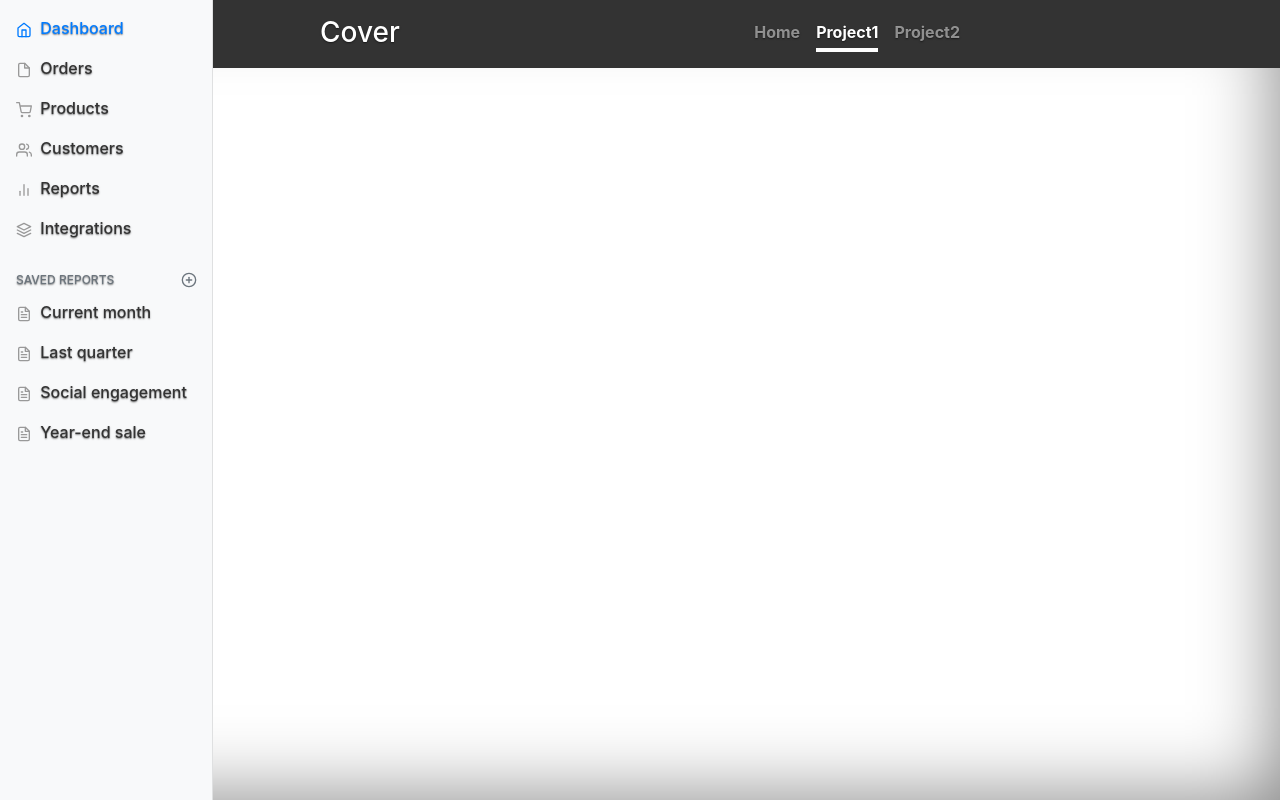
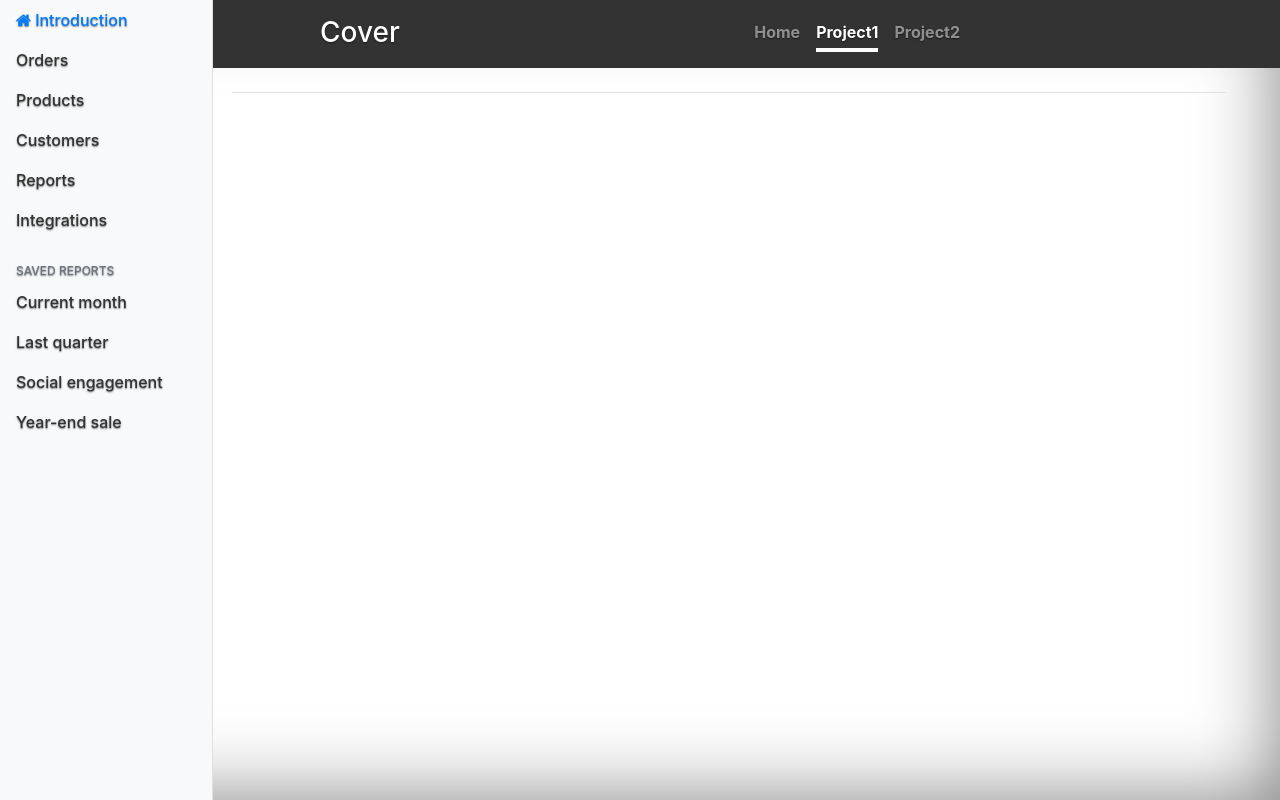
Before and after one commit to FFananan/BigDataProject, a Vue app: page /#/pro1 in a window 1280 px wide. Built offline with nearby package versions, Linux system fonts and the light colour scheme.

Commit message:
导航栏实现

```diff
--- a/package.json
+++ b/package.json
@@ -11,17 +11,17 @@
     "bootstrap": "^4.3.1",
     "bootstrap-vue": "^2.1.0",
     "core-js": "^3.3.2",
-    "feather-icons": "^4.24.1",
     "fibers": "^4.0.2",
+    "font-awesome": "^4.7.0",
     "jquery": "^3.4.1",
     "node-sass": "^4.13.0",
     "popper.js": "^1.16.0",
     "vue": "^2.6.10",
-    "vue-feather-icons": "^5.0.0",
     "vue-router": "^3.1.3",
     "vuex": "^3.0.1"
   },
   "devDependencies": {
+    "@fortawesome/fontawesome-free": "^5.11.2",
     "@vue/cli-plugin-babel": "^4.0.0",
     "@vue/cli-service": "^4.0.0",
     "sass": "^1.19.0",
--- a/src/App.vue
+++ b/src/App.vue
@@ -8,9 +8,7 @@
 </template>
 
 <script>
-// 使用feather-icons，要在app.js中导入，然后再在mounted调用一个replace的函数
 import headerNav from "./components/HeaderNav/headerNav";
-import feather from 'feather-icons';
 export default {
   name: "App",
   data() {
@@ -20,7 +18,7 @@ export default {
     headerNav
   },
   mounted() {
-    feather.replace();
+
   },
 };
 </script>
--- /dev/null
+++ b/src/components/Introduction/intro.vue
@@ -0,0 +1,17 @@
+<!--  -->
+<template>
+  <div>
+    <h1>这是简介页面</h1>
+  </div>
+</template>
+
+<script>
+export default {
+  data() {
+    return {};
+  },
+
+  methods: {}
+};
+</script>
+<style lang="scss" scoped></style>
--- a/src/components/SideNav/sideNav.css
+++ b/src/components/SideNav/sideNav.css
@@ -25,8 +25,8 @@ body {
   .sidebar-sticky {
     position: relative;
     top: 0;
-    height: calc(100vh - 48px);
-    padding-top: .5rem;
+    height: calc(100vh - 68px);
+    /* padding-top: .5rem; */
     overflow-x: hidden;
     overflow-y: auto; /* Scrollable contents if viewport is shorter than content. */
   }
--- a/src/components/SideNav/sideNav.vue
+++ b/src/components/SideNav/sideNav.vue
@@ -1,14 +1,16 @@
 <!--  -->
 <template>
-  <div class="row">
   <nav class="col-md-2 d-none d-md-block bg-light sidebar">
     <div class="sidebar-sticky">
       <ul class="nav flex-column">
         <li class="nav-item">
-            <a class="nav-link active" href="#">
-              <span data-feather="home"></span>
-              Dashboard <span class="sr-only">(current)</span>
-            </a>
+          <router-link
+            class="nav-link active"
+            :to="path + '/intro'"
+          >
+            <span class="fa fa-home"></span>
+            Introduction <span class="sr-only">(current)</span>
+          </router-link>
         </li>
         <li class="nav-item">
           <a class="nav-link" href="#">
@@ -82,7 +84,6 @@
       </ul>
     </div>
   </nav>
-  </div>
 </template>
 
 <script>
@@ -91,9 +92,13 @@ export default {
     return {};
   },
 
-  methods: {}
+  methods: {},
+  // 获取到从父组件传递过来的根路径
+  props: {
+    path: String,
+  }
 };
 </script>
 <style lang="scss" scoped>
-@import './sideNav.css';
+@import "./sideNav.css";
 </style>
--- a/src/main.js
+++ b/src/main.js
@@ -2,7 +2,6 @@ import Vue from 'vue'
 import App from './App.vue'
 import router from './router'
 import store from './store'
-// import feather from 'vue-feather-icons'
 
 import $ from 'jquery'
 import BootstrapVue from 'bootstrap-vue'
@@ -10,12 +9,10 @@ import BootstrapVue from 'bootstrap-vue'
 import 'bootstrap/dist/css/bootstrap.css'
 import 'bootstrap/dist/js/bootstrap.bundle.js'
 import 'bootstrap/dist/js/bootstrap.js'
+import 'font-awesome/css/font-awesome.css'
 
 Vue.use(BootstrapVue)
-// Vue.use(feather)
 Vue.config.productionTip = false
-
-// feather.icons.home
 
 new Vue({
   router,
--- a/src/views/Home.vue
+++ b/src/views/Home.vue
@@ -1,31 +1,33 @@
 <!--  -->
 <template>
   <div class="home">
+    <div class="content">
       <h1>WELCOME TO THE PROJECT!</h1>
-      <h2>YOU HAVE TWO PROJECTS TO FINISH</h2>
+      <h6>YOU HAVE TWO PROJECTS TO FINISH</h6>
+      <h6>created by xxxx</h6>
+    </div>
   </div>
 </template>
 
 <script>
 export default {
-  name: '',
-  data () {
-    return {
-    };
+  name: "",
+  data() {
+    return {};
   },
 
   methods: {}
-}
-
+};
 </script>
-<style lang='scss' scoped>
-.home{
+<style lang="scss" scoped>
+.home {
   background-color: #333;
   height: 100%;
   color: white;
   text-align: center;
   flex-direction: column;
   display: flex;
-  justify-content: space-evenly;
+  justify-content: space-around;
+  position: fixed;
 }
 </style>
--- a/src/views/Pro1.vue
+++ b/src/views/Pro1.vue
@@ -1,23 +1,30 @@
 <!--  -->
 <template>
   <div class="container-fluid">
-    <!-- <h1>这是项目1的界面</h1> -->
-    <sideNav />
+    <div class="row">
+      <!-- <h1>这是项目1的界面</h1> -->
+      <sideNav :path="'/pro1'"/>
+      <main role="main" class="col-md-9 ml-sm-auto col-lg-10 px-4">
+        <div class="d-flex justify-content-between flex-wrap flex-md-nowrap align-items-center pt-3 pb-2 mb-3 border-bottom">
+          <router-view></router-view>
+        </div>
+      </main>
+    </div>
   </div>
 </template>
 
 <script>
-import sideNav from '../components/SideNav/sideNav'
+import sideNav from "../components/SideNav/sideNav";
+
 export default {
   name: "",
   data() {
     return {};
   },
-
   methods: {},
   components: {
-    sideNav,
-  }
+    sideNav
+  },
 };
 </script>
 <style lang="scss" scoped></style>
--- a/src/views/Pro2.vue
+++ b/src/views/Pro2.vue
@@ -1,21 +1,30 @@
 <!--  -->
 <template>
-  <div>
-      <h1>这是项目2的界面</h1>
+  <div class="container-fluid">
+    <div class="row">
+      <!-- <h1>这是项目2的界面</h1> -->
+      <sideNav />
+      <main role="main" class="col-md-9 ml-sm-auto col-lg-10 px-4">
+        <div class="d-flex justify-content-between flex-wrap flex-md-nowrap align-items-center pt-3 pb-2 mb-3 border-bottom">
+          <router-view></router-view>
+        </div>
+      </main>
+    </div>
   </div>
 </template>
 
 <script>
-  export default {
-    name: '',
-    data() {
-     return {
-     };
-    },
+import sideNav from "../components/SideNav/sideNav";
+export default {
+  name: "",
+  data() {
+    return {};
+  },
 
-   methods: {}
-   }
-
+  methods: {},
+  components: {
+    sideNav
+  },
+};
 </script>
-<style lang='scss' scoped>
-</style>
+<style lang="scss" scoped></style>
```
Also changed, not shown: src/router/index.js (+6 -1 lines), 1 other file (tests, documents, lock files or other folders). Lines whose indentation alone changed are shown as unchanged.
